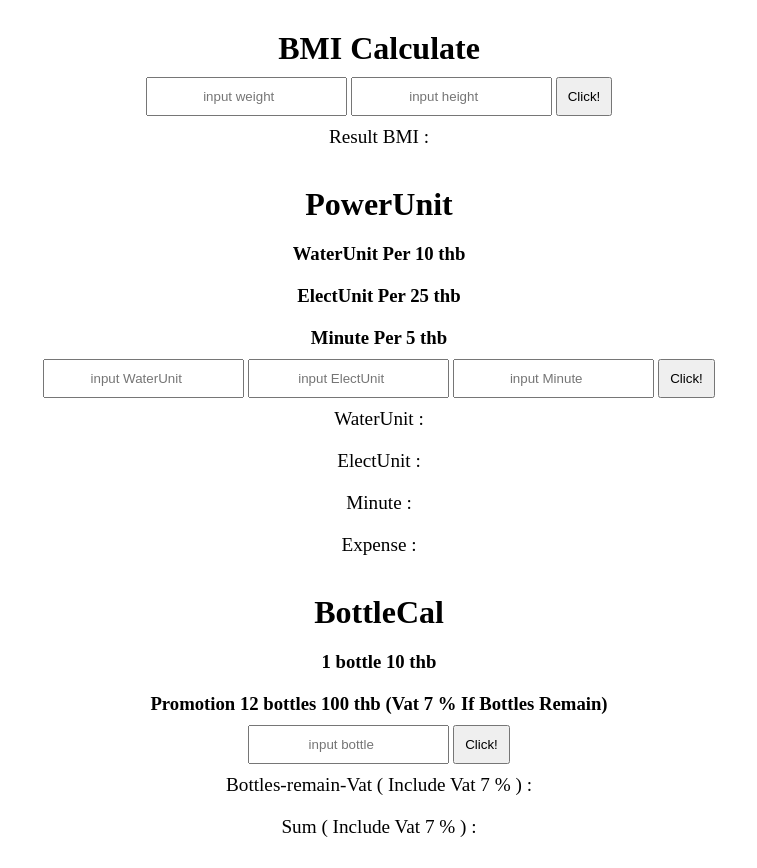
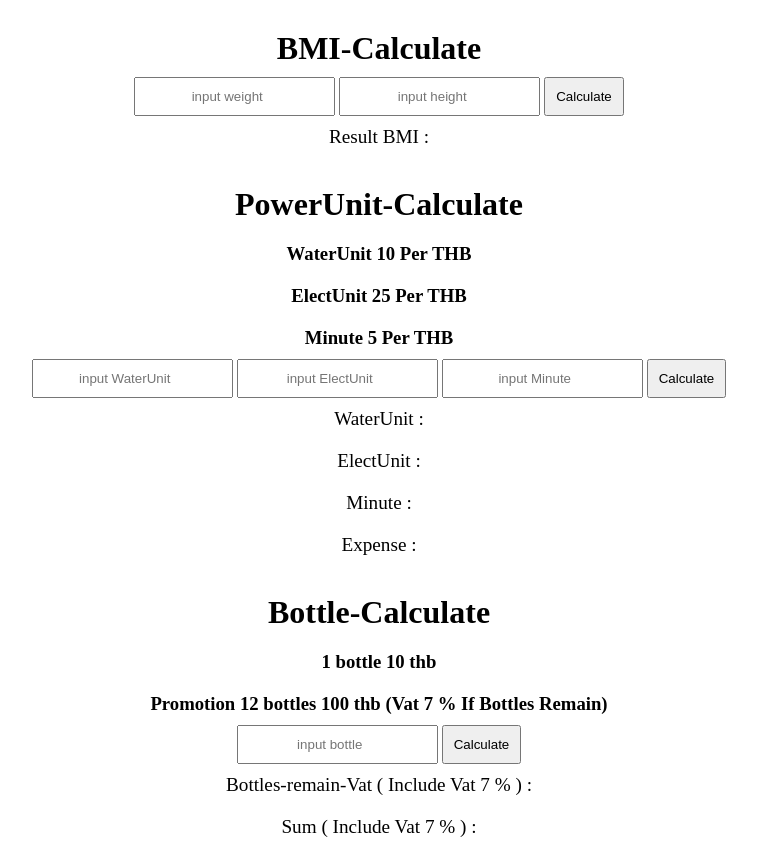
Before and after one commit to CodeNamePPer/ProfileSP, a plain HTML site: page Hw&practice/HW_T_Js2.html in a window 1280 px wide. Shown: the whole page, without its empty margins (261-1018 px from the left). Drawn offline with Linux system fonts and the light colour scheme; files whose address does not match are found by name.

Commit message:
อัปเดตไฟล์ล่าสุด

```diff
--- a/Hw&practice/HW_T_Js2.html
+++ b/Hw&practice/HW_T_Js2.html
@@ -46,22 +46,22 @@
             document.getElementById("sum").textContent = "Sum ( Include Vat 7 % ) : " + total.toFixed(2);
         }
     </script>
-      <h1>BMI Calculate</h1>
+      <h1>BMI-Calculate</h1>
       <input type="number" id="weight" placeholder="input weight">
       <input type="number" id="height" placeholder="input height">
-      <button onclick="bmical()">Click!</button>
+      <button onclick="bmical()">Calculate</button>
       <p id="bmi-result">Result BMI :</p>
 
       <br>
 
-      <h1>PowerUnit</h1>
-      <h3>WaterUnit Per 10 thb</h3>
-      <h3>ElectUnit Per 25 thb</h3>
-      <h3>Minute    Per 5 thb</h3>
+      <h1>PowerUnit-Calculate</h1>
+      <h3>WaterUnit  10 Per THB</h3>
+      <h3>ElectUnit  25  Per THB</h3>
+      <h3>Minute     5  Per THB</h3>
       <input type="number" id="WaterUnit" placeholder="input WaterUnit">
       <input type="number" id="ElectUnit" placeholder="input ElectUnit">
       <input type="number" id="Minute" placeholder="input Minute">
-      <button onclick="unitcal()">Click!</button>
+      <button onclick="unitcal()">Calculate</button>
       <p id="WaterUnit-result">WaterUnit :</p>
       <p id="ElectUnit-result">ElectUnit :</p>
       <p id="Minute-result">Minute :</p>
@@ -69,11 +69,11 @@
 
       <br>
 
-      <h1>BottleCal</h1>
+      <h1>Bottle-Calculate</h1>
       <h3>1 bottle 10 thb</h3>
       <h3>Promotion 12 bottles 100 thb (Vat 7 % If Bottles Remain)</h3>
       <input type="number" id="bottle" placeholder="input bottle">
-      <button onclick="bottlecal()">Click!</button>
+      <button onclick="bottlecal()">Calculate</button>
       <p id="bottles-remain">Bottles-remain-Vat ( Include Vat 7 % ) : </p>
       <p id="sum">Sum ( Include Vat 7 % ) : </p>
 </body>
```
Also changed, not shown: Hw&practice/test.js (deleted).
